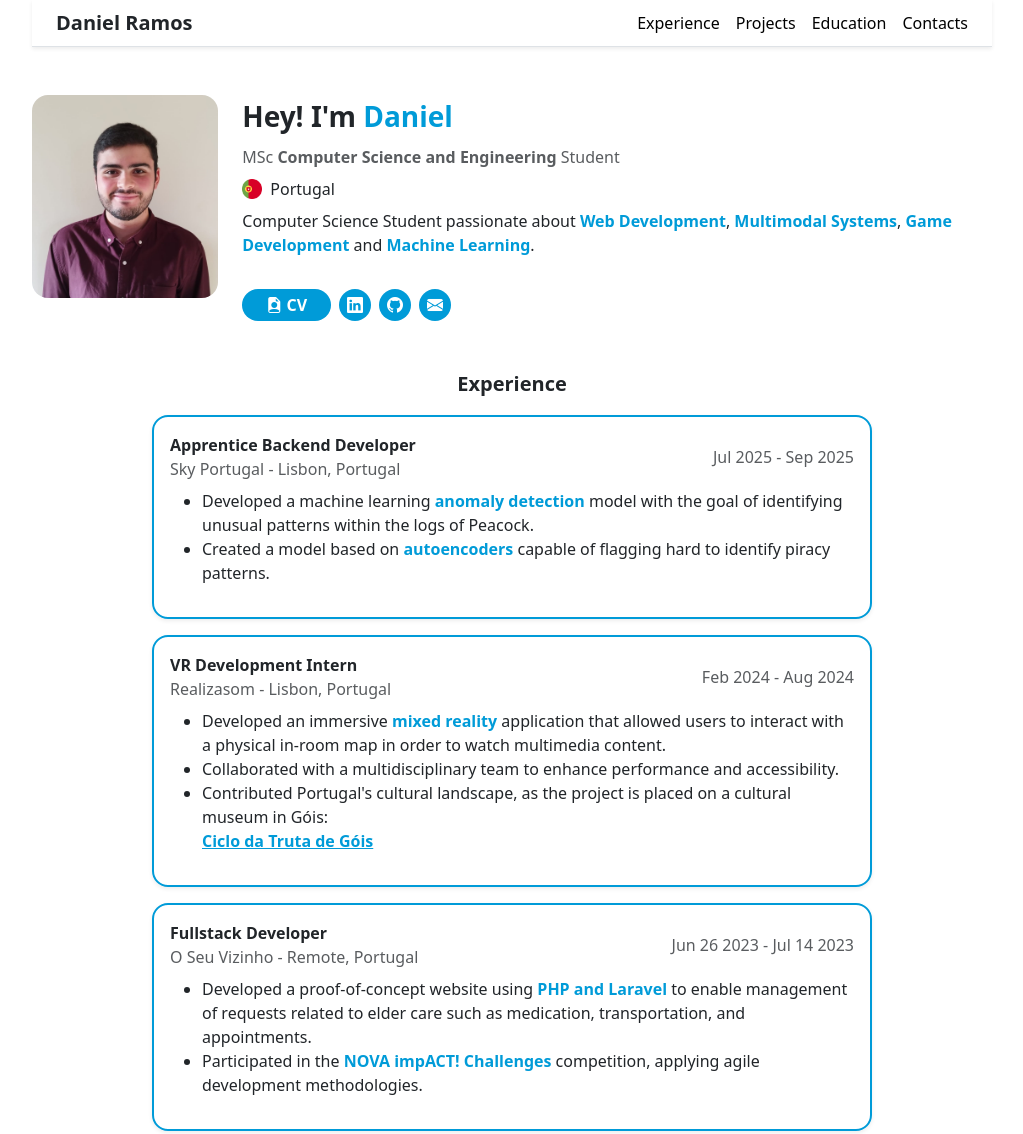
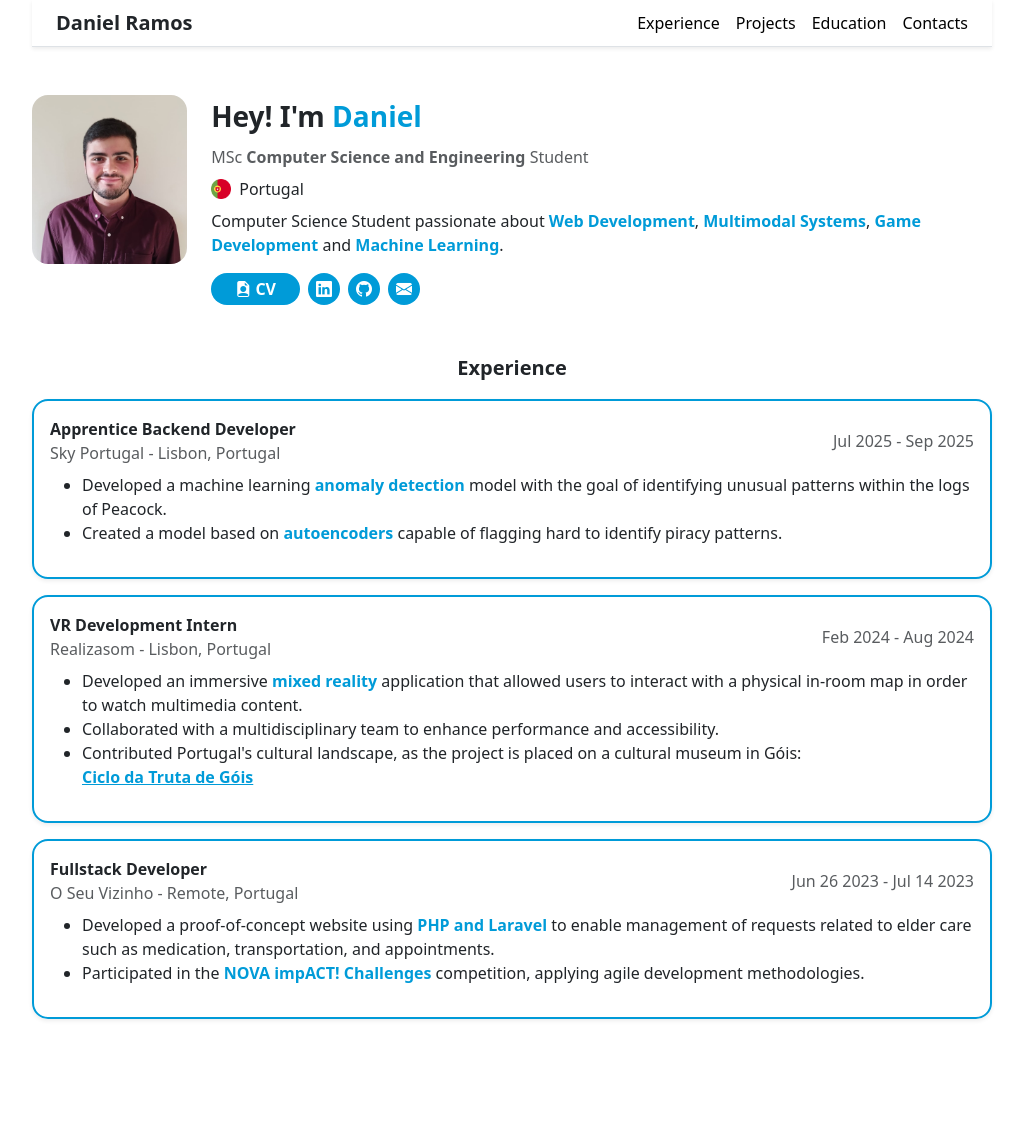
Before and after one commit to DanielR1703/danielr1703.github.io, a plain HTML site: page index.html in a window 1280 px wide. Shown: the whole page, without its empty margins (128-1151 px from the left). After the commit the page ends 1043 px from the top, so only its background shows below. Drawn offline with nearby package versions, Linux system fonts and the light colour scheme.

Commit message:
Fixed experience box width

```diff
--- a/index.html
+++ b/index.html
@@ -51,7 +51,7 @@
                 <img class="flag-icon" src="resources/portugal.png" alt="">
                 <div>Portugal</div>
             </div>
-            <div class="mb-4">
+            <div class="mb-2">
                 Computer Science Student passionate about <span class="stylized-blue fw-bold">Web Development</span>,
                 <span class="stylized-blue fw-bold">Multimodal Systems</span>, <span class="stylized-blue fw-bold">Game
                     Development</span> and
@@ -83,7 +83,7 @@
     <div class="w-75 d-flex flex-column align-items-center gap-3" id="experience-section">
         <div class="fs-5 fw-bold">Experience</div>
         <!-- Experience item -->
-        <div class="w-75 d-flex flex-column p-3 stylized-blue-border rounded-4 shadow-sm">
+        <div class="w-100 d-flex flex-column p-3 stylized-blue-border rounded-4 shadow-sm">
             <div class="d-flex flex-column flex-md-row justify-content-between align-items-center">
                 <div>
                     <div class="fw-bold">Apprentice Backend Developer</div>
@@ -102,7 +102,7 @@
             </div>
         </div>
         <!-- Experience item -->
-        <div class="w-75 d-flex flex-column p-3 stylized-blue-border rounded-4 shadow-sm">
+        <div class="w-100 d-flex flex-column p-3 stylized-blue-border rounded-4 shadow-sm">
             <div class="d-flex flex-column flex-md-row justify-content-between align-items-center">
                 <div>
                     <div class="fw-bold">VR Development Intern</div>
@@ -124,7 +124,7 @@
             </div>
         </div>
         <!-- Experience item -->
-        <div class="w-75 d-flex flex-column p-3 stylized-blue-border rounded-4 shadow-sm mb-4">
+        <div class="w-100 d-flex flex-column p-3 stylized-blue-border rounded-4 shadow-sm mb-4">
             <div class="d-flex flex-column flex-md-row justify-content-between align-items-center">
                 <div>
                     <div class="fw-bold">Fullstack Developer</div>
--- a/newStyle.css
+++ b/newStyle.css
@@ -53,7 +53,7 @@ body {
 }
 
 .picture-size {
-    width: 250px;
+    width: 200px;
 }
 
 .flag-icon {
```
